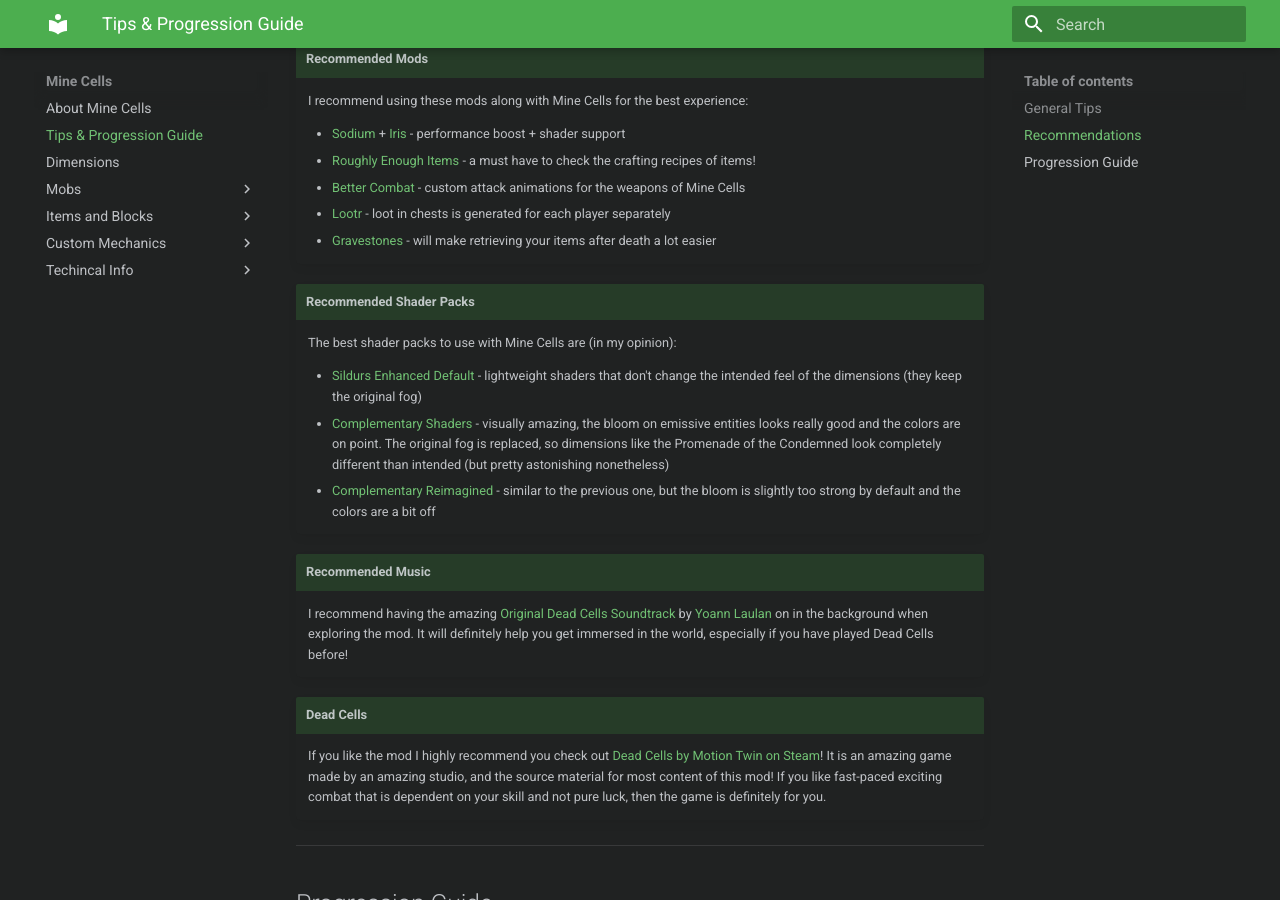
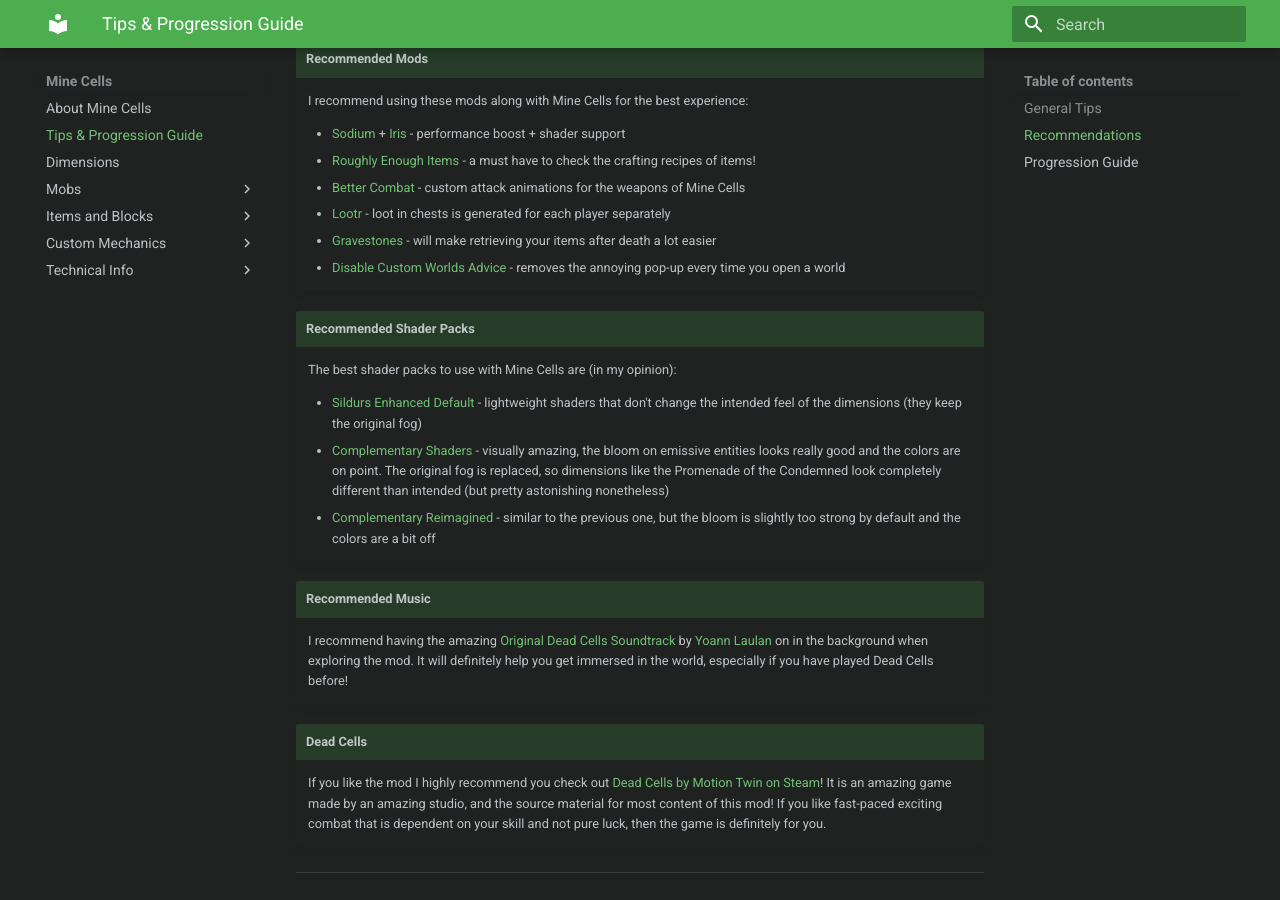
Before and after one commit to mim1q/mods-wiki, an MkDocs documentation site: the page built from docs/minecells/progression-guide.md, in a window 1280 px wide and 900 px high, scrolled down 603 px. Built offline with MkDocs 1.6.1 and Material for MkDocs 9.7.7, drawn with Linux system fonts in a browser that asks for light colours.

Commit message:
Updated images again

```diff
--- a/docs/minecells/progression-guide.md
+++ b/docs/minecells/progression-guide.md
@@ -22,6 +22,7 @@
   - [Better Combat](https://modrinth.com/mod/better-combat) - custom attack animations for the weapons of Mine Cells
   - [Lootr](https://www.curseforge.com/minecraft/mc-mods/lootr-fabric) - loot in chests is generated for each player separately
   - [Gravestones](https://modrinth.com/mod/gravestones) - will make retrieving your items after death a lot easier
+  - [Disable Custom Worlds Advice](https://modrinth.com/mod/dcwa) - removes the annoying pop-up every time you open a world
 ///
 
 /// info | Recommended Shader Packs
--- a/mkdocs.yml
+++ b/mkdocs.yml
@@ -19,7 +19,7 @@
     - Custom Mechanics:
       - Status Effects: minecells/status-effects.md
       - Elevators: minecells/elevators.md
-    - Techincal Info:
+    - Technical Info:
       - Configuration: minecells/config.md
       - For Datapack Creators: minecells/datapacks.md
       - Updating Mine Cells: minecells/updating.md
```
Also changed, not shown: docs/minecells/img/project/discord.png, docs/minecells/img/project/fabric.png, docs/minecells/img/project/kofi.png, docs/minecells/img/project/logo.png, docs/minecells/img/project/owo.png.
